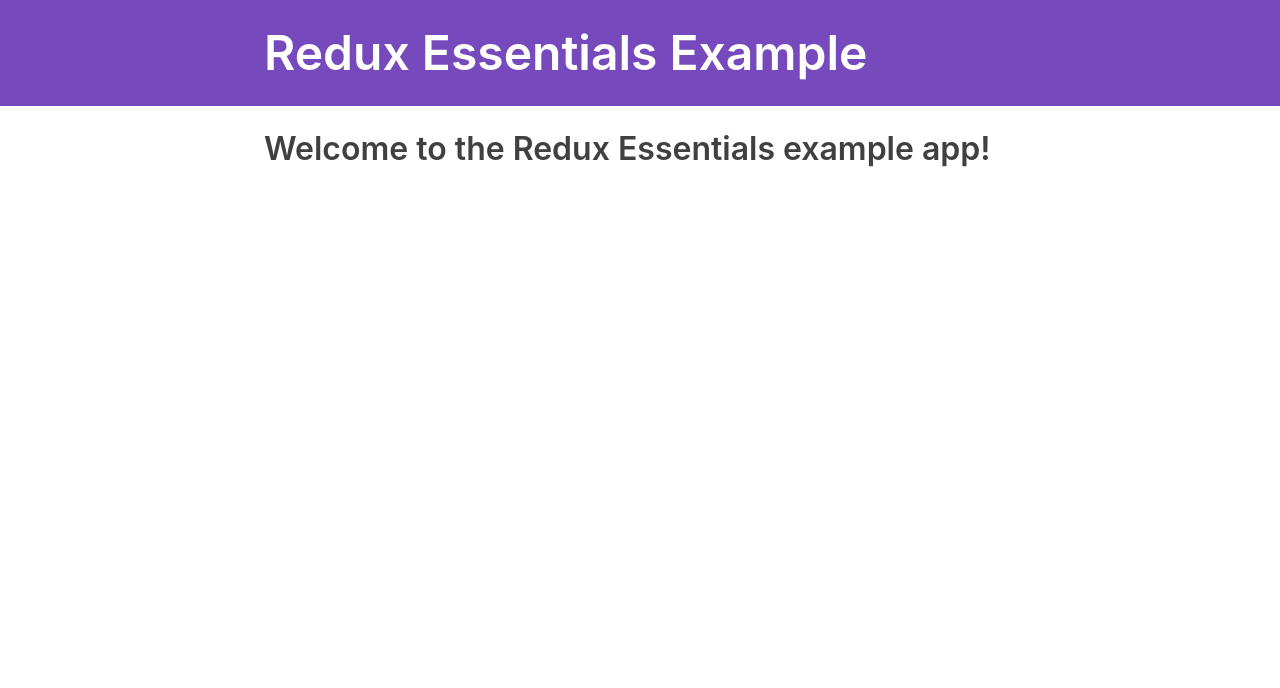
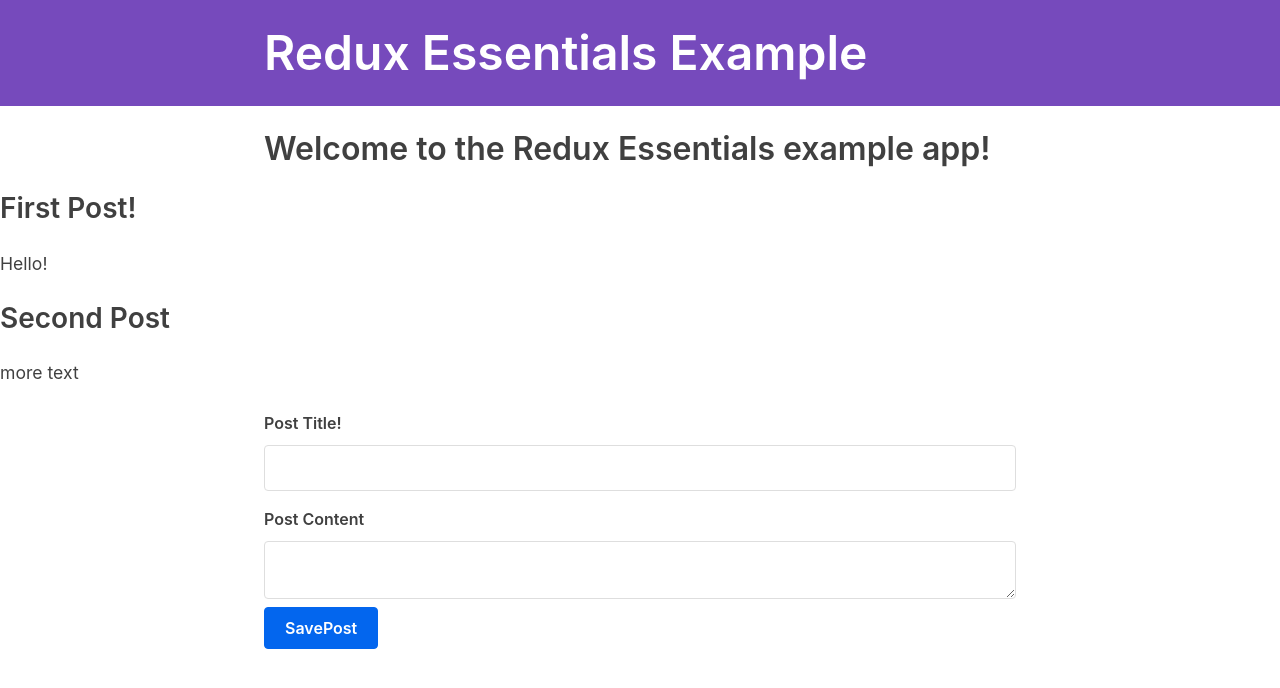
Before and after one commit to eviry-ishikawa/redux-toolkit-tutorial, a React (Create React App) app: page / in a window 1280 px wide. Shown: the top 688 px of the page. Built offline with nearby package versions, Linux system fonts and the light colour scheme; what miragejs, txtgen would draw is missing.

Commit message:
add post action

```diff
--- a/src/App.js
+++ b/src/App.js
@@ -7,6 +7,8 @@ import {
 } from 'react-router-dom'
 
 import { Navbar } from './app/Navbar'
+import { AddPostForm } from './features/posts/AddPostForm'
+import { PostList } from './features/posts/PostList'
 
 function App() {
   return (
@@ -25,6 +27,8 @@ function App() {
           />
           <Redirect to="/" />
         </Switch>
+        <PostList/>
+        <AddPostForm/>
       </div>
     </Router>
   )
--- a/src/app/store.js
+++ b/src/app/store.js
@@ -1,5 +1,9 @@
 import { configureStore } from '@reduxjs/toolkit'
+import postsReducer from "../features/posts/postsSlice"
+
 
 export default configureStore({
-  reducer: () => ({}),
+  reducer: {
+    posts: postsReducer
+  },
 })
--- /dev/null
+++ b/src/features/posts/AddPostForm.js
@@ -0,0 +1,52 @@
+import React, { useState } from 'react'
+import { useDispatch } from 'react-redux'
+import { postAdded } from './postsSlice'
+import { nanoid } from '@reduxjs/toolkit'
+
+
+export  function AddPostForm() {
+  const [title, setTitle] = useState("")
+  const [content, setContent] = useState("")
+
+  const dispatch = useDispatch()
+
+  const onTitleChanged = e => setTitle(e.target.value)
+  const onContentChanged = e => setContent(e.target.value)
+
+  const onSavePostClicked = () => {
+    if(title && content) {
+      dispatch(postAdded({
+        id: nanoid(),
+        title,
+        content
+      }))
+    }
+    setTitle("")
+    setContent("")
+  }
+
+  return (
+    <div>
+      <section>
+        <form>
+          <label>Post Title!</label>
+          <input
+            type="text"
+            id="postTitle"
+            name="postTitle"
+            value={title}
+            onChange={onTitleChanged}
+          />
+          <label>Post Content</label>
+          <textarea
+            id="postContent"
+            name="postContent"
+            value={content}
+            onChange={onContentChanged}
+          />
+          <button type="button" onClick={onSavePostClicked}>SavePost</button>
+        </form>
+      </section>
+    </div>
+  )
+}
--- /dev/null
+++ b/src/features/posts/PostList.js
@@ -0,0 +1,18 @@
+import React from "react"
+import { useSelector } from "react-redux"
+
+export const PostList = () => {
+  const posts = useSelector(state => state.posts)
+
+  return (
+    <div>
+      {posts.map((post) =>
+        <article key={post.id}>
+          <h3>{post.title}</h3>
+          <p>{post.content.substring(0,100)}</p>
+        </article>
+      )}
+    </div>
+  )
+
+}
--- a/src/features/posts/postsSlice.js
+++ b/src/features/posts/postsSlice.js
@@ -8,7 +8,14 @@ const initialState = [
 const postsSlice = createSlice({
   name: "posts",
   initialState,
-  reducers:{}
+  reducers:{
+    postAdded (state, action) {
+      state.push(action.payload)
+    }
+
+  }
 })
 
+export const { postAdded } = postsSlice.actions
+
 export default postsSlice.reducer
```
